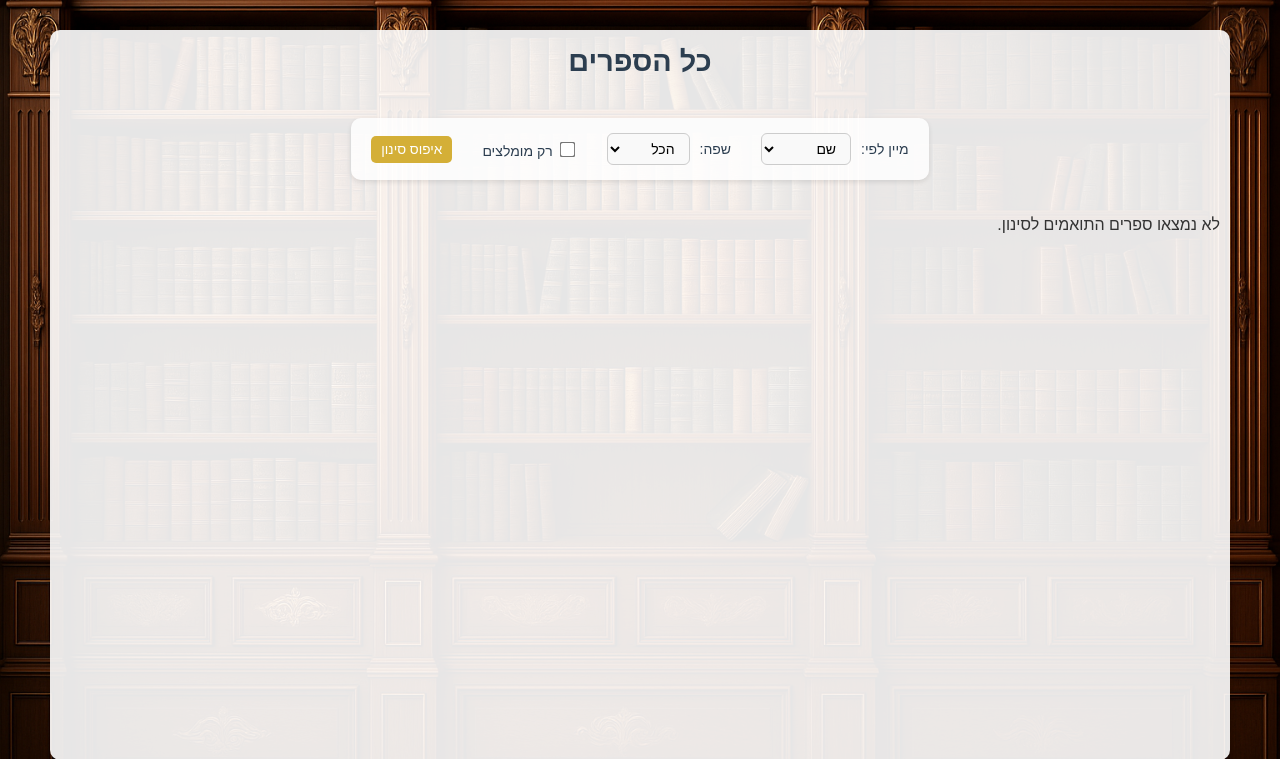
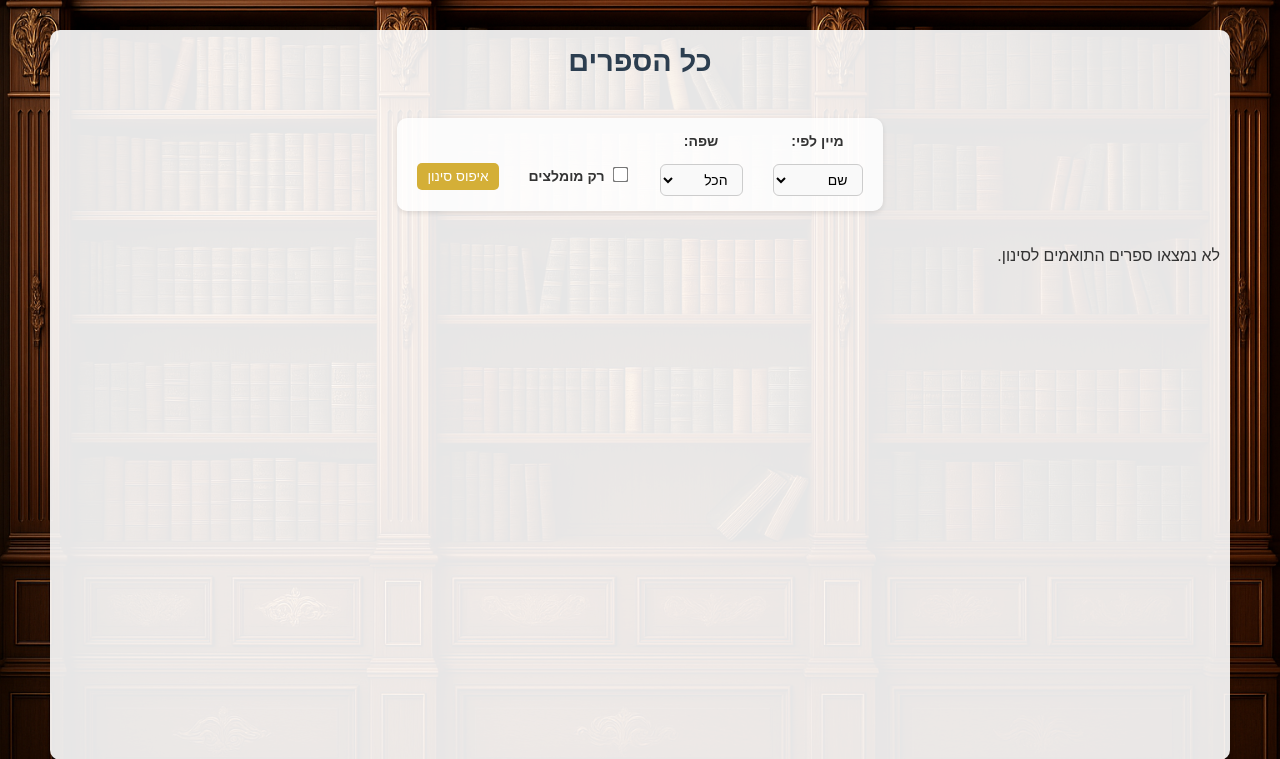
Before and after one commit to MadesX/MR.Book, a PHP site: page /books.php in a window 1280 px wide. Shown: the top 759 px of the page. Run offline with PHP 8.4, Linux system fonts and the light colour scheme; data that the repository does not hold is empty.

Commit message:
Update books.php

```diff
--- a/books.php
+++ b/books.php
@@ -40,6 +40,7 @@ $allBooks = $conn->query($sql);
 <!DOCTYPE html>
 <html lang="he" dir="rtl">
 <head>
+    <link rel="stylesheet" href="books.css">
     <meta charset="UTF-8">
     <title>כל הספרים</title>
     <link rel="stylesheet" href="HomePage1.css">
@@ -72,7 +73,7 @@ $allBooks = $conn->query($sql);
                 </select>
             </div>
 
-            <div class="filter-group">
+            <div class="filter-group recommend-group">
                 <label>
                     <input type="checkbox" name="recommend" value="1" onchange="this.form.submit()" <?= $recommend === '1' ? 'checked' : '' ?>>
                     רק מומלצים
```
